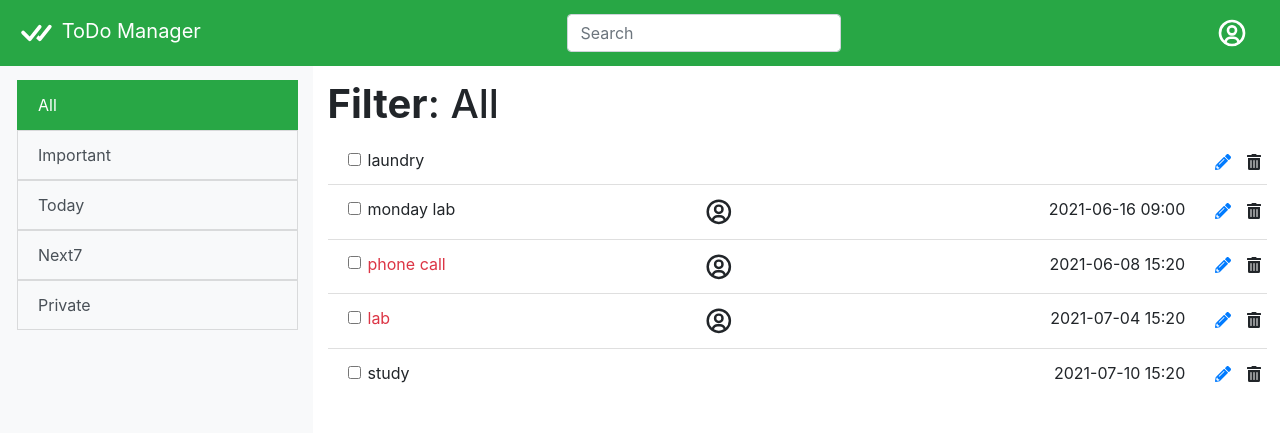
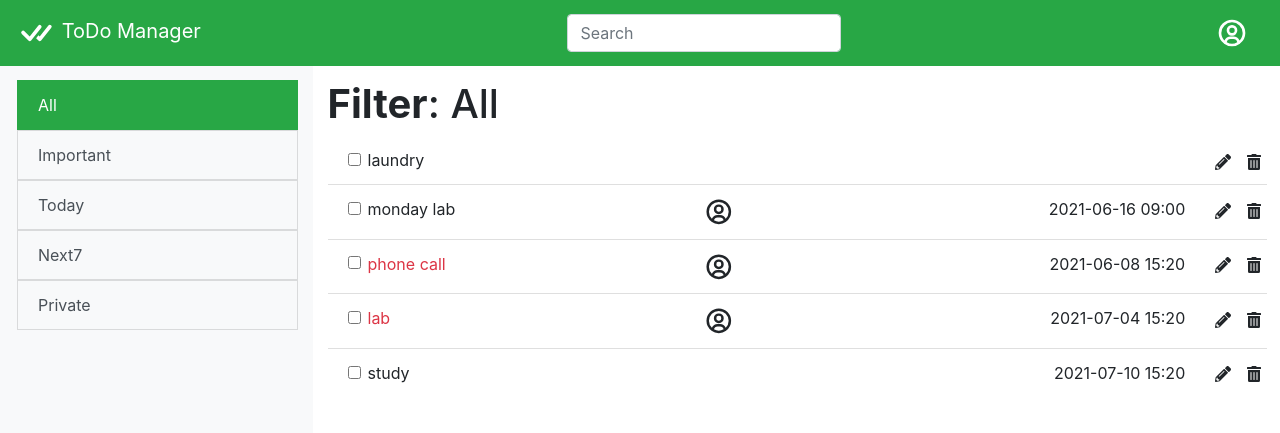
Before and after one commit to tndevelop/Website-TaskList, a React (Create React App) app in the folder biglab1/: page / in a window 1280 px wide. Shown: the top 433 px of the page. Built offline with nearby package versions, Linux system fonts and the light colour scheme.

Commit message:
fixed problem with refresh after edit task
fixed problem with refresh after edit task

```diff
--- a/biglab1/src/App.js
+++ b/biglab1/src/App.js
@@ -71,32 +71,15 @@ function App() {
         <Switch>
           <Route
             exact
-            path="/edit"
-            render={({ location }) => (
-              <CentralRow
-                showEditingForm="true"
-                taskId={location.state.taskId}
-                selectedFilter={filter}
-                setFilter={setFilter}
-                setDone={setDone}
-                createElement={addElementAndRefresh}
-                taskList={applyFilter(filter)}
-                removeTask={removeTask}
-              ></CentralRow>
-            )}
-          />
-          <Route
-            exact
             path="/:selectedFilter"
             render={({ match }) => {
-              //setFilter(match.params.selectedFilter);//test
               return (
                 <CentralRow
                   selectedFilter={match.params.selectedFilter}
                   setFilter={setFilter}
                   setDone={setDone}
                   createElement={addElementAndRefresh}
-                  taskList={applyFilter(filter)}
+                  taskList={applyFilter(match.params.selectedFilter)}
                   removeTask={removeTask}
                 ></CentralRow>
               );
@@ -113,6 +96,8 @@ function App() {
                 createElement={addElementAndRefresh}
                 taskList={applyFilter(filter)}
                 removeTask={removeTask}
+                //setEditForm={setEditForm}//test
+                //showEditingForm={editForm}//test
               ></CentralRow>
             )}
           />
--- a/biglab1/src/components/Actions.js
+++ b/biglab1/src/components/Actions.js
@@ -1,26 +1,24 @@
 import { FaTrashAlt, FaPencilAlt } from "react-icons/fa";
 import { Col } from "react-bootstrap";
-import { Link } from "react-router-dom";
 
 /**
  * Section that contains modify and delete buttons
  * @param props Must contain *functions* **modify** and **remove**
  */
+
 function Actions(props) {
   return (
     <>
       <Col sm="auto">
-        <Link
-          to={{
-            pathname: "/edit",
-            state: { taskId: props.taskId },
-          }}
-        >
-          <FaPencilAlt
+
+      <FaPencilAlt
             className="pencil"
-            onClick={() => props.setTaskToModify(props.task)}
+            onClick={() => {
+              props.setTaskToModify(props.task);
+            }}
           ></FaPencilAlt>
-        </Link>
+
+
       </Col>
       <Col sm={0.5}>
         <FaTrashAlt
--- a/biglab1/src/components/EditingForm.js
+++ b/biglab1/src/components/EditingForm.js
@@ -23,7 +23,6 @@ function AddEditForm(props) {
   };
   const validDeadline = () => {
     return date ? date.isSameOrAfter(dayjs(), "day") : true;
-    //return true;
   };
 
   //Actions
```
